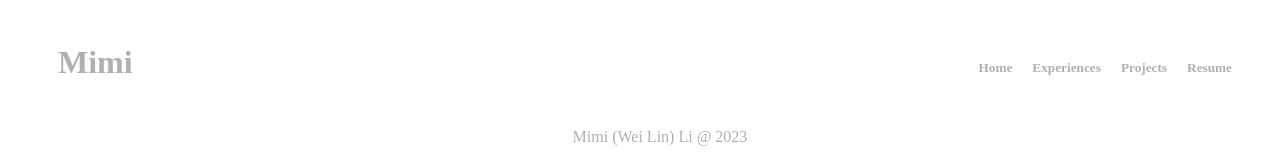
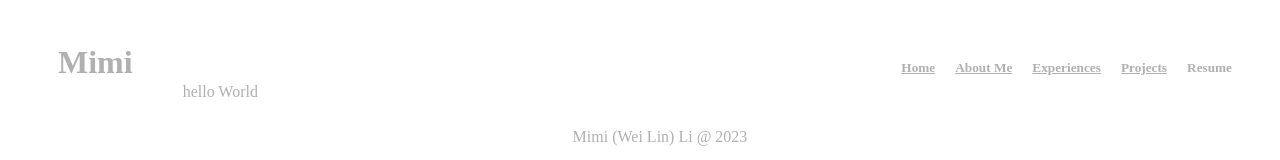
Before and after one commit to wei892/portfolio, a React (Vite) app: page /projects in a window 1280 px wide. Shown: the top 160 px of the page. Built offline with nearby package versions, Linux system fonts and the light colour scheme.

Commit message:
added route elements

```diff
--- a/src/App.jsx
+++ b/src/App.jsx
@@ -1,6 +1,6 @@
 import { useState } from 'react'
-import { Router} from 'react-router-dom'
 import { useRoutes } from 'react-router-dom'
+import { Link } from 'react-router-dom'
 
 import './cssFiles/app.css'
 import './cssFiles/NavBar.css'
@@ -11,7 +11,6 @@ import HomepageBanner from './pages/HomescreenBanner'
 import AboutMe from './pages/AboutMe'
 import Exp from './pages/Experiences'
 import Projects from './pages/Projects'
-import Contacts from './pages/Contacts'
 import Footer from './pages/Footer'
 
 
@@ -19,6 +18,9 @@ function App() {
 
   let navElement = useRoutes([
     {path: '/', element: <HomepageBanner/>},
+    {path: '/aboutMe/*', element: <AboutMe/>},
+    {path:'/exp', element: <Exp/>},
+    {path:'/projects', element: <Projects/>},
   ])
 
   return (
@@ -30,16 +32,30 @@ function App() {
             <h1> Mimi</h1>
           </div>
           <div className='rightCont'>
+
             <div className='navButton'>
-              <h5> Home </h5>
+              <Link to='/'>
+                <h5> Home </h5>
+              </Link>
             </div>
 
             <div className='navButton'>
-              <h5> Experiences </h5>
+              <Link to='/aboutMe'>
+                <h5> About Me </h5>
+              </Link>
+
             </div>
 
             <div className='navButton'>
-              <h5> Projects </h5>
+              <Link to='/exp'>
+                <h5> Experiences </h5>
+              </Link>
+            </div>
+
+            <div className='navButton'>
+              <Link to='/projects'>
+                <h5> Projects </h5>
+              </Link>
             </div>
 
             <div className='navButton'>
--- a/src/pages/Projects.jsx
+++ b/src/pages/Projects.jsx
@@ -3,7 +3,9 @@
 const Projects =() => {
     return (
         <>
-
+        <div>
+            hello World
+        </div>
         </>
     )
 }
```
